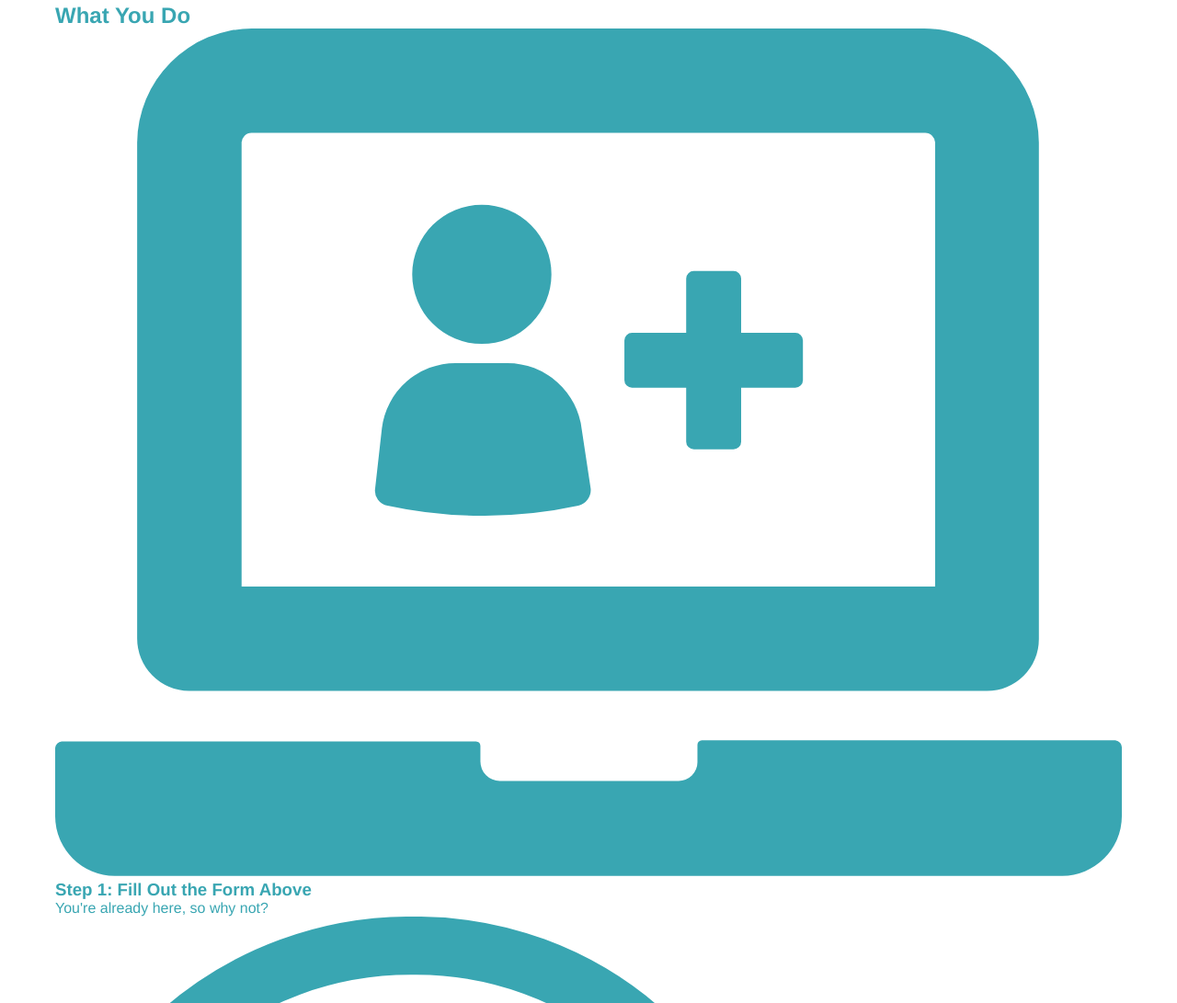
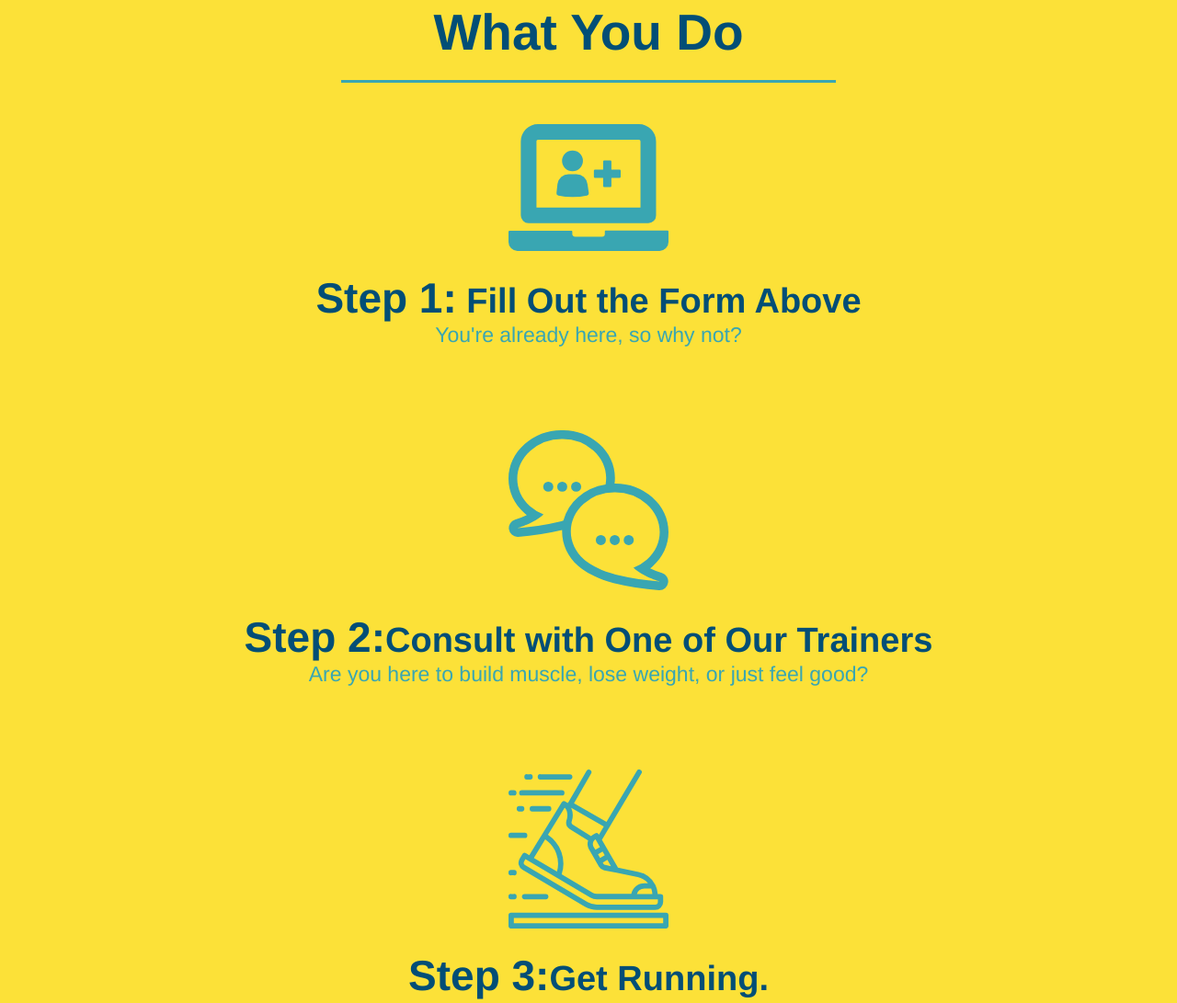
Before and after one commit to asaelens02/run-buddy, a plain HTML site: page index.html in a window 1280 px wide. Shown: the part 1117-2208 px from the top of the page at 92% size. Drawn offline with Linux system fonts and the light colour scheme.

Commit message:
style what you do section

```diff
--- a/assets/css/style.css
+++ b/assets/css/style.css
@@ -221,24 +221,6 @@ section {
 
 }
 
-.intro h2 {
-
-    font-size: 55px;
-
-    color:#024e76;
-
-    margin-bottom: 35px;
-
-    padding: 0 100px 20px 100px;
-
-    border-bottom: 3px solid;
-
-    border-color: #fce138;
-
-    display: inline-block;
-
-}
-
 .intro p {
 
     line-height: 1.7;
@@ -252,3 +234,81 @@ section {
     margin: 0 auto;
 
 }
+
+/* WHAT WE DO ENDS*/
+
+/*What you do*/
+
+.steps {
+
+    text-align: center;
+
+    background:#fce138;
+
+}
+
+.section-title {
+
+    font-size: 55px;
+
+    color:#024e76;
+
+    margin-bottom: 35px;
+
+    padding: 0 100px 20px 100px;
+
+    border-bottom: 3px solid;
+
+    display:inline-block;
+
+}
+
+.primary-border {
+
+    border-color: #fce138;
+
+}
+
+.secondary-border {
+
+    border-color: #39a6b2;
+
+}
+
+.steps div {
+
+    margin-bottom: 80px;
+
+}
+
+.steps img {
+
+    width:15%;
+
+    margin: 10px 0;
+
+}
+
+.steps h3 {
+
+    color:#024e76;
+
+    font-size: 46px;
+
+    margin-top: 10px;
+
+}
+
+.steps p {
+
+    color:#39a6b2;
+
+    font-size: 23px;
+
+}
+
+.steps span {
+
+    font-size: 38px;
+
+}
--- a/index.html
+++ b/index.html
@@ -132,7 +132,7 @@
 
     <section id="what-we-do" class="intro">
 
-        <h2>What We Do</h2>
+        <h2 class="section-title primary-border">What We Do</h2>
 
         <p>
 
@@ -144,9 +144,9 @@
 
     <!--"What You Do" section-->
 
-    <section id="what-you-do" >
+    <section id="what-you-do" class="steps" >
 
-        <h2>What You Do</h2>
+        <h2 class="section-title secondary-border">What You Do</h2>
 
         <div>
 
@@ -154,7 +154,7 @@
 
             <img src="./assets/images/step-1.svg" alt="" />
 
-            <h3>Step 1: Fill Out the Form Above</h3>
+            <h3>Step 1:<span> Fill Out the Form Above</span></h3>
 
             <p>You're already here, so why not?</p>
 
@@ -164,7 +164,7 @@
 
             <img src="./assets/images/step-2.svg" alt="" />
 
-            <h3>Step 2: Consult with One of Our Trainers</h3>
+            <h3>Step 2:<span>Consult with One of Our Trainers</span></h3>
 
             <p>Are you here to build muscle, lose weight, or just feel good?</p>
 
@@ -174,7 +174,7 @@
 
             <img src="./assets/images/step-3.svg" alt="" />
 
-            <h3>Step 3: Get Running.</h3>
+            <h3>Step 3:<span>Get Running.</span></h3>
 
             <p>Hit the ground running (literally) once your trainer lays out your plan</p>
 
@@ -184,7 +184,7 @@
 
             <img src="./assets/images/step-4.svg" alt="" />
 
-            <h3>Step 4: See Results.</h3>
+            <h3>Step 4:<span>See Results.</span></h3>
 
             <p>Bi-weekly checkins with your trainer will keep you focused</p>
 
@@ -196,7 +196,7 @@
 
     <section id="your-trainers">
 
-        <h2>Meet The Trainers</h2>
+        <h2 class="section-title">Meet The Trainers</h2>
 
     </section>
 
@@ -204,7 +204,7 @@
 
     <section id="reach-out">
 
-        <h2>Reach Out</h2>
+        <h2 class="section-title">Reach Out</h2>
 
     </section>
 
```
